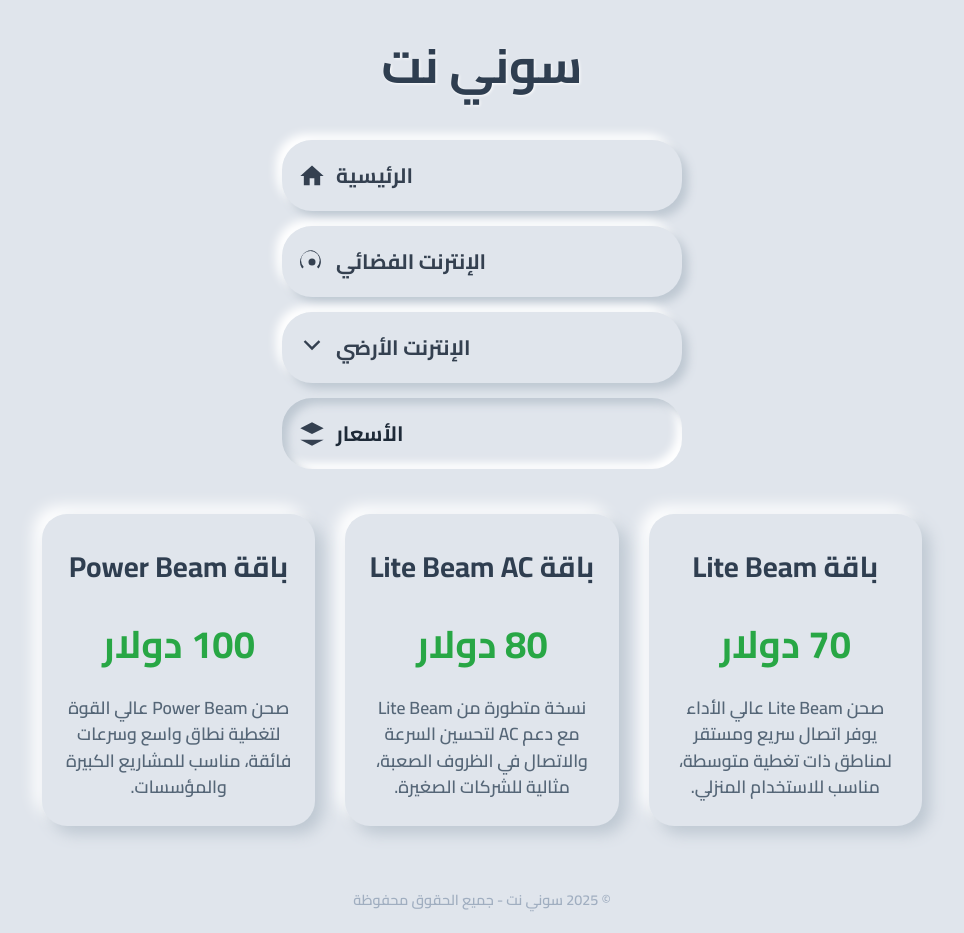
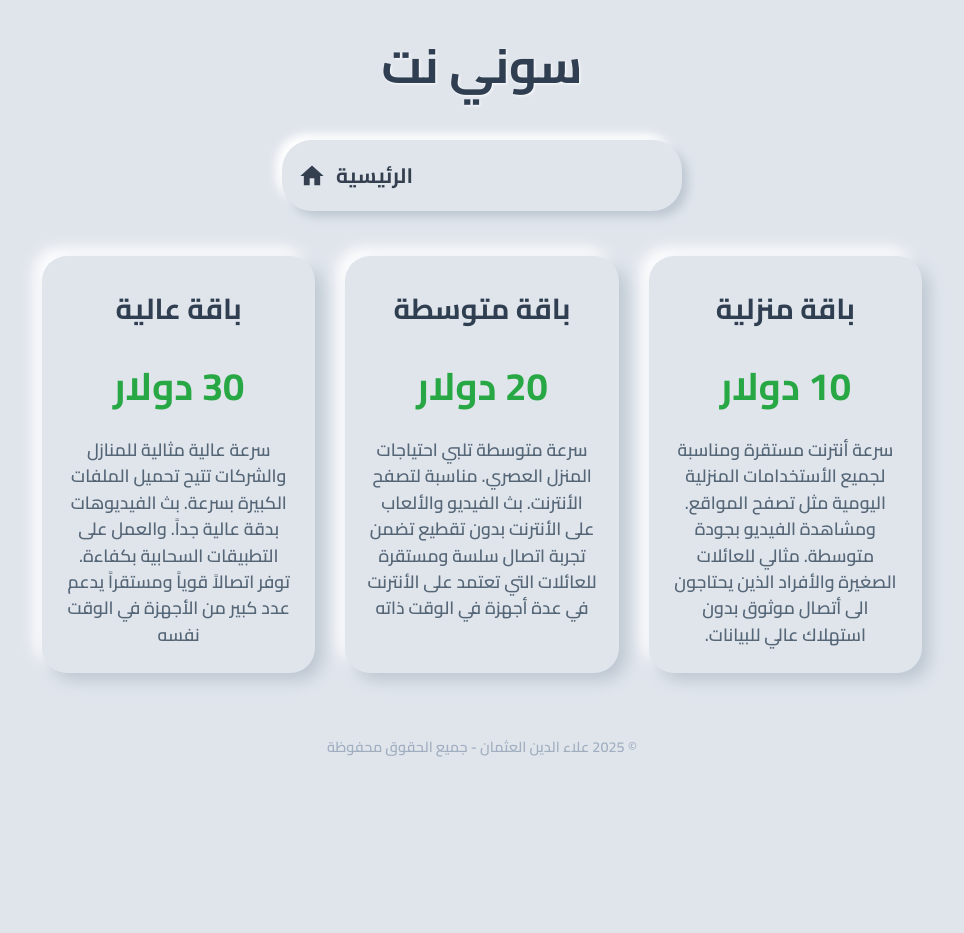
Before and after one commit to alaaddinalosman/sonynet1, a plain HTML site: page 9999.html in a window 1280 px wide. Shown: the whole page, without its empty margins (158-1122 px from the left). After the commit the page ends 800 px from the top, so only its background shows below. Drawn offline with Linux system fonts and the light colour scheme.

Commit message:
Add files via upload

```diff
--- a/9999.html
+++ b/9999.html
@@ -136,47 +136,29 @@
     <a href="index.html">الرئيسية
       <svg viewBox="0 0 24 24"><path d="M10 20v-6h4v6h5v-8h3L12 3 2 12h3v8z"/></svg>
     </a>
-    <a href="internet-satellite.html">الإنترنت الفضائي
-      <svg viewBox="0 0 24 24">
-        <path d="M12 2a10 10 0 0 0-8.485 15.657l1.414-1.414a8 8 0 1 1 11.314 0l1.414 1.414A10 10 0 0 0 12 2z"/>
-        <circle cx="12" cy="12" r="3"/>
-      </svg>
-    </a>
-    <a href="internet-fiber.html">الإنترنت الأرضي
-      <svg viewBox="0 0 24 24">
-        <path d="M17.7 5.3L12 11l-5.7-5.7-1.4 1.4L12 14l7.1-7.1z"/>
-      </svg>
-    </a>
-    <a href="prices.html" aria-current="page">الأسعار
-      <svg viewBox="0 0 24 24">
-        <path d="M12 2L2 7l10 5 10-5-10-5zm0 5.5L4.6 7 12 10.5 19.4 7 12 7.5z"/>
-        <path d="M2 17l10 5 10-5"/>
-      </svg>
-    </a>
-  </nav><main>
+       </nav><main>
     <div class="package">
-      <h3>باقة Lite Beam</h3>
-      <div class="price">70 دولار</div>
+      <h3>باقة منزلية</h3>
+      <div class="price">10 دولار</div>
       <p>
-        صحن Lite Beam عالي الأداء يوفر اتصال سريع ومستقر لمناطق ذات تغطية متوسطة، مناسب للاستخدام المنزلي.
+       سرعة أنترنت مستقرة ومناسبة لجميع الأستخدامات المنزلية اليومية مثل تصفح المواقع. ومشاهدة الفيديو بجودة متوسطة. مثالي للعائلات الصغيرة والأفراد الذين يحتاجون الى أتصال موثوق بدون استهلاك عالي للبيانات.
       </p>
     </div>
     <div class="package">
-      <h3>باقة Lite Beam AC</h3>
-      <div class="price">80 دولار</div>
+      <h3>باقة متوسطة</h3>
+      <div class="price">20 دولار</div>
       <p>
-        نسخة متطورة من Lite Beam مع دعم AC لتحسين السرعة والاتصال في الظروف الصعبة، مثالية للشركات الصغيرة.
+       سرعة متوسطة تلبي احتياجات المنزل العصري. مناسبة لتصفح الأنترنت. بث الفيديو والألعاب على الأنترنت بدون تقطيع تضمن تجربة اتصال سلسة ومستقرة للعائلات التي تعتمد على الأنترنت في عدة أجهزة في الوقت ذاته
       </p>
     </div>
     <div class="package">
-      <h3>باقة Power Beam</h3>
-      <div class="price">100 دولار</div>
+      <h3>باقة عالية</h3>
+      <div class="price">30 دولار</div>
       <p>
-        صحن Power Beam عالي القوة لتغطية نطاق واسع وسرعات فائقة، مناسب للمشاريع الكبيرة والمؤسسات.
-      </p>
+  سرعة عالية مثالية للمنازل والشركات تتيح تحميل الملفات الكبيرة بسرعة. بث الفيديوهات بدقة عالية جداً. والعمل على التطبيقات السحابية بكفاءة. توفر اتصالاً قوياً ومستقراً يدعم عدد كبير من الأجهزة في الوقت نفسه      </p>
     </div>
   </main>
 
-  <footer>© 2025 سوني نت - جميع الحقوق محفوظة</footer>
+  <footer>© 2025  علاء الدين العثمان - جميع الحقوق محفوظة</footer>
 </body>
 </html>
```
